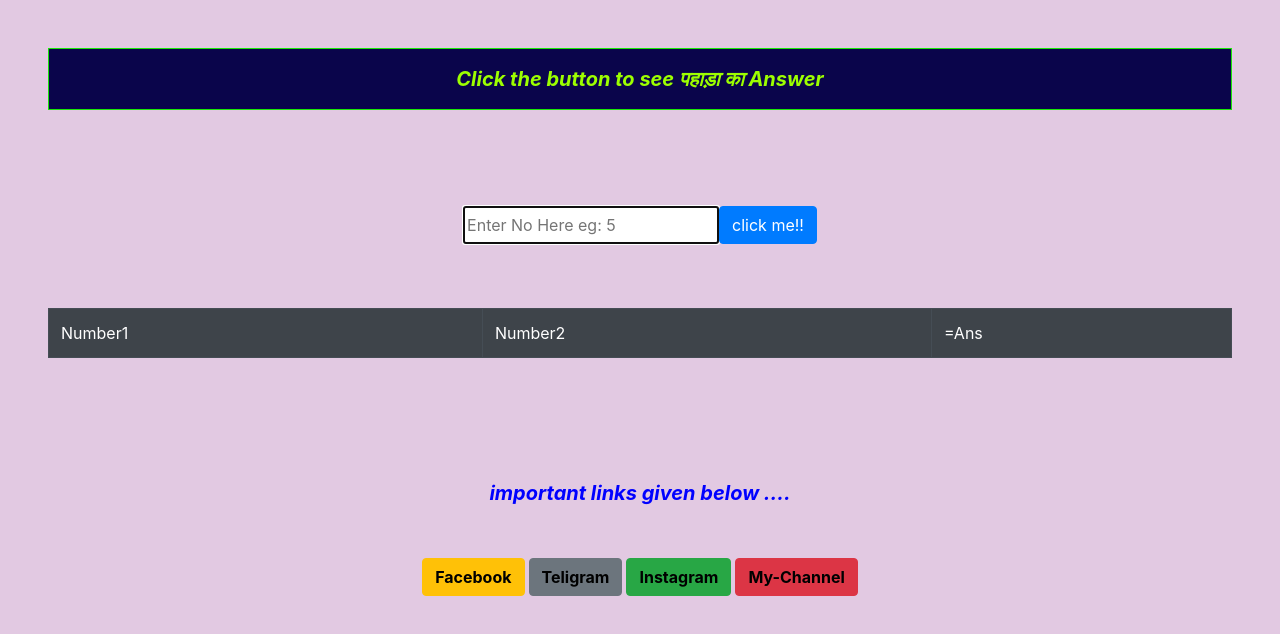
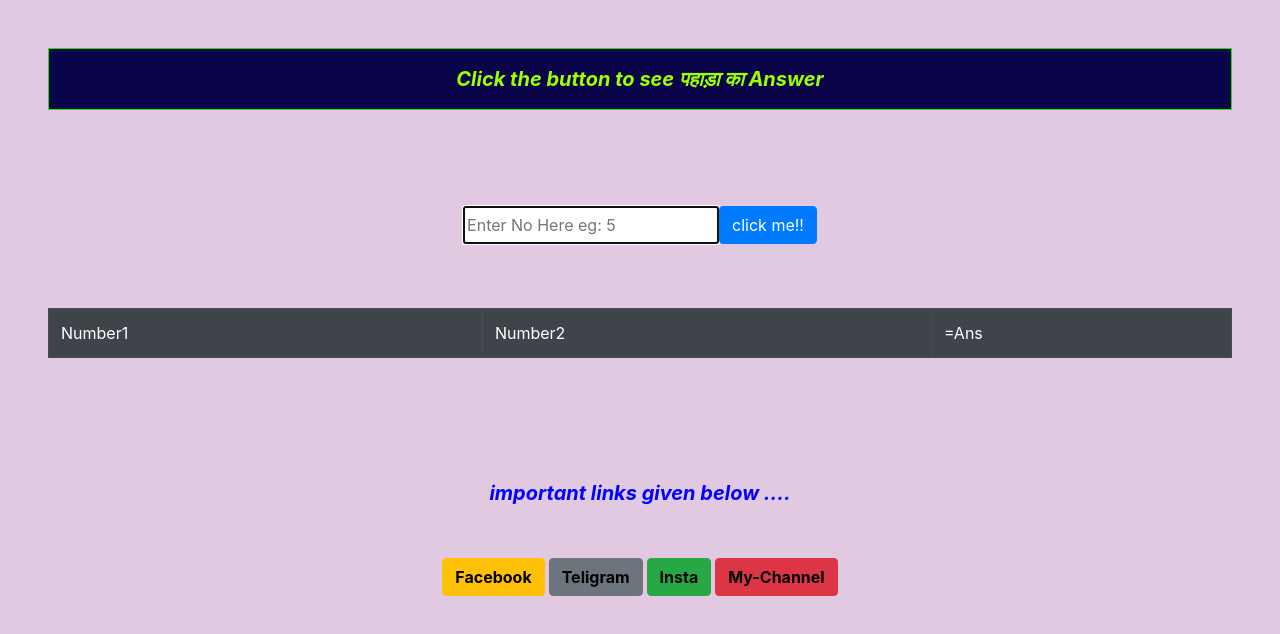
Before and after one commit to Suhaib395/apna_table, a plain HTML site: page index.html in a window 1280 px wide. Drawn offline with nearby package versions, Linux system fonts and the light colour scheme.

Commit message:
Update index.html

```diff
--- a/index.html
+++ b/index.html
@@ -57,7 +57,7 @@
 
         <button type="button" class="btn btn-warning" ><a href="https://www.facebook.com/people/Kulsum-Arshad/100079362782375/">Facebook</a></button>
         <button type="button" class="btn btn-secondary"><a href="https://t.me/IntelligenceTutorial">Teligram</a></button>
-        <button type="button" class="btn btn-success"><a href="https://www.instagram.com/p/CbCHi1tKY4Y/?utm_medium=share_sheet">Instagram</a></button>
+        <button type="button" class="btn btn-success"><a href="https://www.instagram.com/p/CbCHi1tKY4Y/?utm_medium=share_sheet">Insta</a></button>
         <button type="button" class="btn btn-danger"><a href="https://www.youtube.com/channel/UCx528tHXbpuD8HLwH38lx1A" text-color="">My-Channel</a></button>
 
     </div>
```
